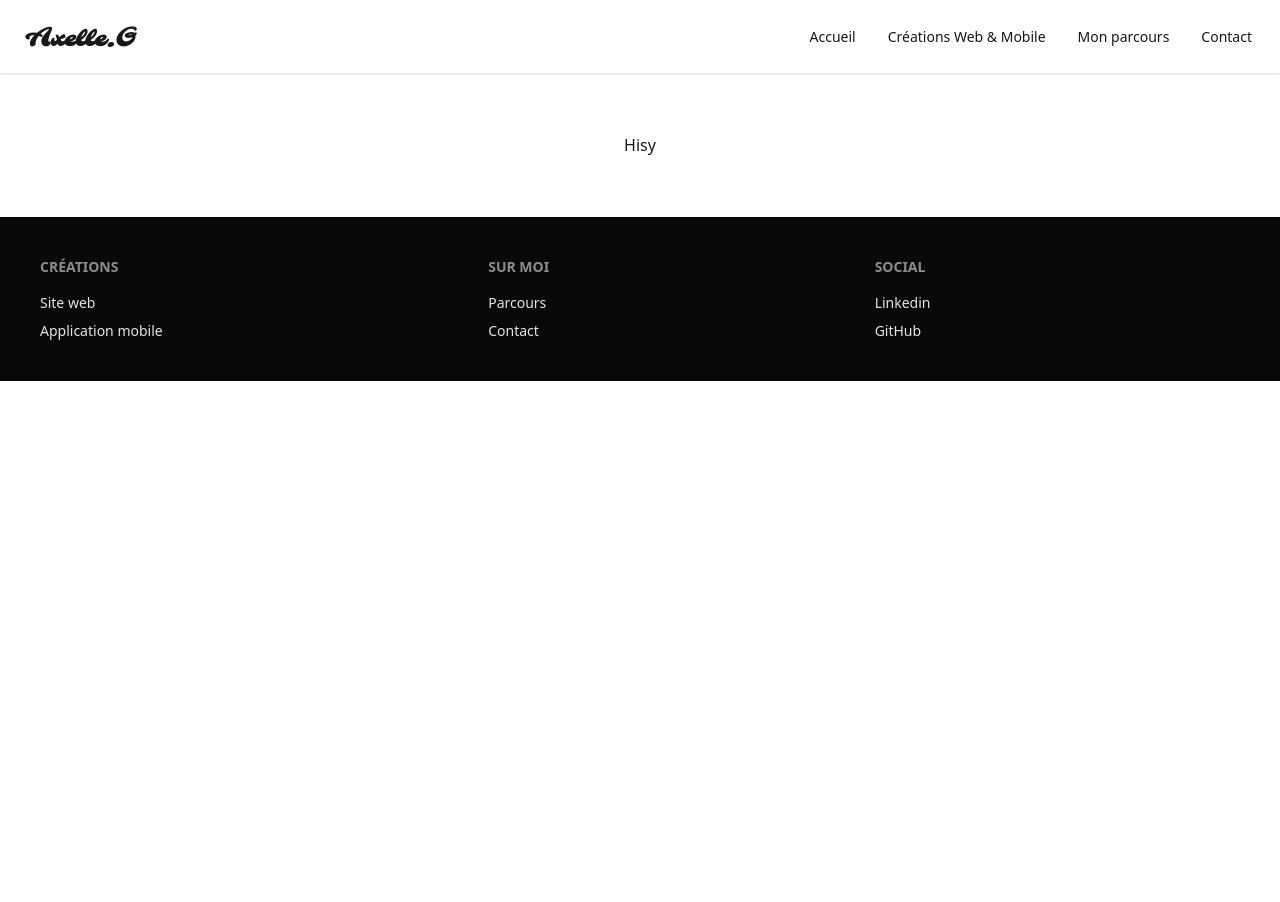
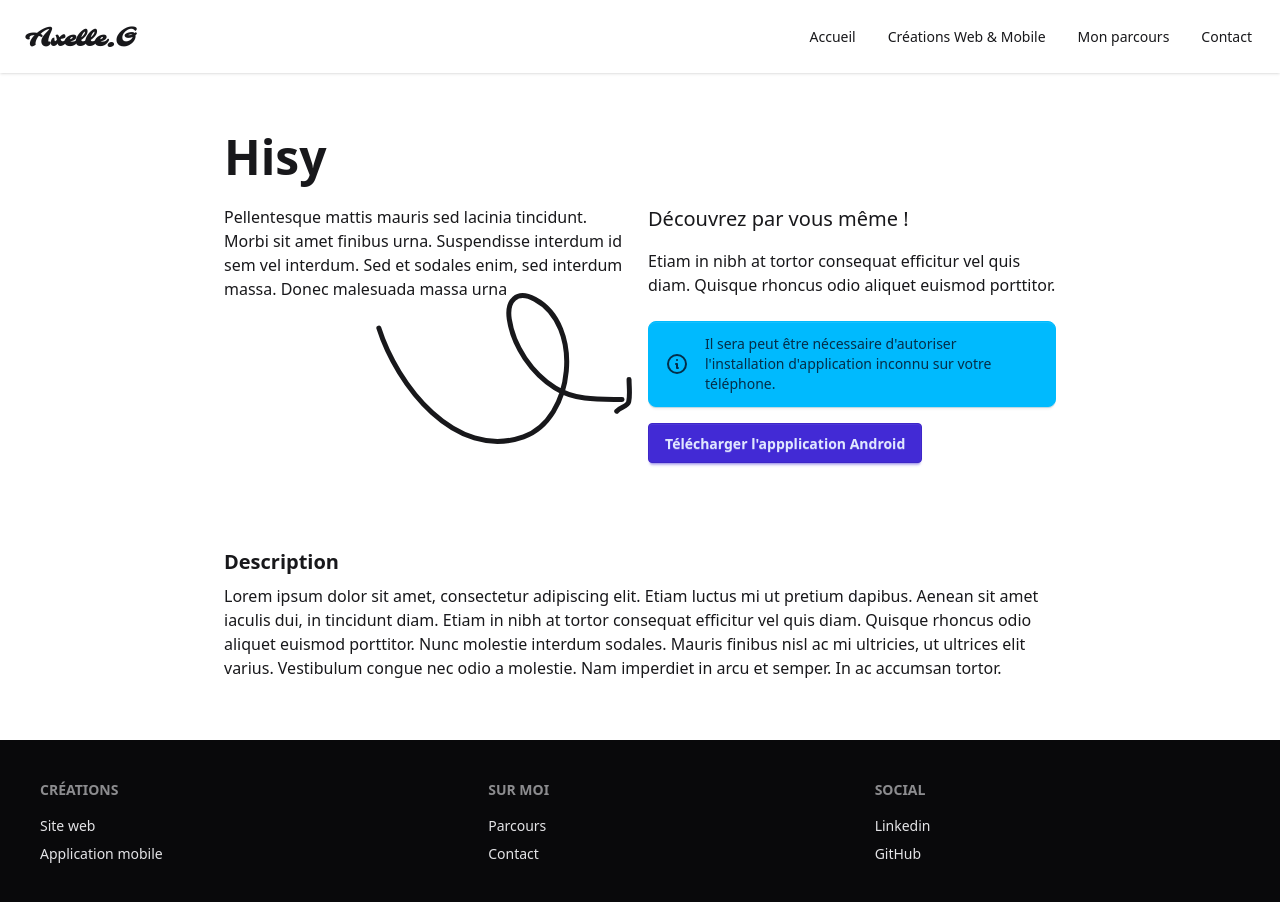
Before and after one commit to Theia01/portfolio, a React (Vite) app: page /portfolio/creations/hisy in a window 1280 px wide. Before the commit the page ends 800 px from the top, so only its background shows below. Built offline with nearby package versions, Linux system fonts and the light colour scheme.

Commit message:
:construction: work on page Hisy

```diff
--- a/src/Pages/Hisy.jsx
+++ b/src/Pages/Hisy.jsx
@@ -1,9 +1,55 @@
 import Container from "../components/Container";
-
+import { IconInfo, IconArrowRight } from "../components/Icon";
 function Hisy() {
   return (
     <Container>
-      <h1>Hisy</h1>
+      <h1 className="text-5xl font-bold pb-6">Hisy</h1>
+      <div className="sm:grid sm:grid-cols-2 sm:gap-4 pb-20">
+        <div>
+          <p className="pb-4">
+            Pellentesque mattis mauris sed lacinia tincidunt. Morbi sit amet
+            finibus urna. Suspendisse interdum id sem vel interdum. Sed et
+            sodales enim, sed interdum massa. Donec malesuada massa urna
+          </p>
+          <div className="max-sm:hidden max-w-3xs ml-auto lg:relative lg:-top-6">
+            <IconArrowRight />
+          </div>
+        </div>
+        <div>
+          <div>
+            <h2 className="text-xl font-semi-bold pb-4">
+              Découvrez par vous même !
+            </h2>
+            <p className="pb-2">
+              Etiam in nibh at tortor consequat efficitur vel quis diam. Quisque
+              rhoncus odio aliquet euismod porttitor.
+            </p>
+          </div>
+          <div>
+            <div role="alert" className="alert alert-info my-4">
+              <IconInfo />
+              <span>
+                Il sera peut être nécessaire d'autoriser l'installation
+                d'application inconnu sur votre téléphone.
+              </span>
+            </div>
+            <a className="btn btn-primary" href="/portfolio/hisy.apk" download>
+              Télécharger l'appplication Android
+            </a>
+          </div>
+        </div>
+      </div>
+      <p></p>
+      <h2 className="text-xl font-bold mb-2">Description</h2>
+      <p>
+        Lorem ipsum dolor sit amet, consectetur adipiscing elit. Etiam luctus mi
+        ut pretium dapibus. Aenean sit amet iaculis dui, in tincidunt diam.
+        Etiam in nibh at tortor consequat efficitur vel quis diam. Quisque
+        rhoncus odio aliquet euismod porttitor. Nunc molestie interdum sodales.
+        Mauris finibus nisl ac mi ultricies, ut ultrices elit varius. Vestibulum
+        congue nec odio a molestie. Nam imperdiet in arcu et semper. In ac
+        accumsan tortor.
+      </p>
     </Container>
   );
 }
--- a/src/Pages/Home.jsx
+++ b/src/Pages/Home.jsx
@@ -33,9 +33,9 @@ function Home() {
         </Hero>
       </header>
       <Container>
-        <h1 className="text-xl font-bold mb-2">
+        <h2 className="text-xl font-bold mb-2">
           Les services que je vous propose en travaillant ensemble 🤝
-        </h1>
+        </h2>
         <p>
           Eius et voluptatem qui voluptatem. Perspiciatis numquam possimus eos
           recusandae. Iste asperiores ut aperiam molestias omnis omnis. Placeat
--- a/src/components/Icon.jsx
+++ b/src/components/Icon.jsx
@@ -164,3 +164,22 @@ export function IconInfo() {
     </svg>
   );
 }
+
+export function IconArrowRight() {
+  return (
+    <svg viewBox="0 0 411 243" fill="none" xmlns="http://www.w3.org/2000/svg">
+      <path
+        d="M4.52541 56.2649C33.03 146.736 126.715 269.558 236.81 230.985C317.858 202.589 332.914 51.3857 255.034 9.98149C225.845 -5.53717 209.626 12.0408 213.958 42.0906C220.285 85.9818 250.459 128.725 287.433 152.303C319.506 172.755 358.533 170.816 395.042 170.816"
+        stroke="currentColor"
+        strokeWidth="8"
+        strokeLinecap="round"
+      />
+      <path
+        d="M386.469 189.774C391.228 183.112 403.989 182.398 405.735 174.636C408.212 163.628 406.286 150.244 406.286 138.993"
+        stroke="currentColor"
+        strokeWidth="8"
+        strokeLinecap="round"
+      />
+    </svg>
+  );
+}
```
